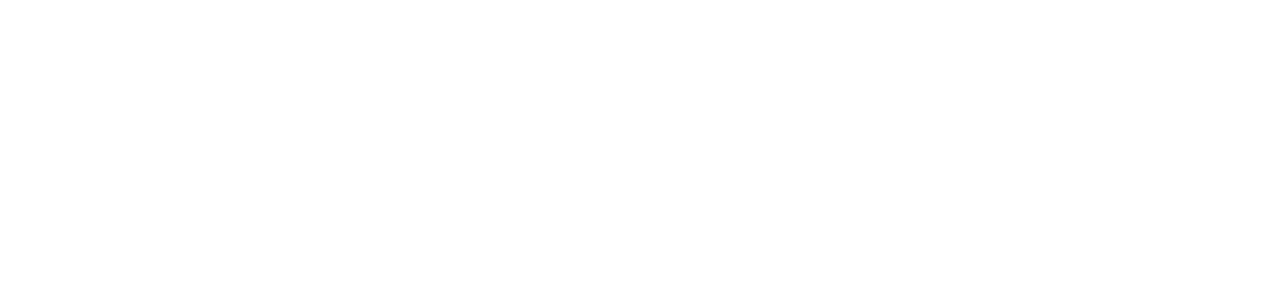
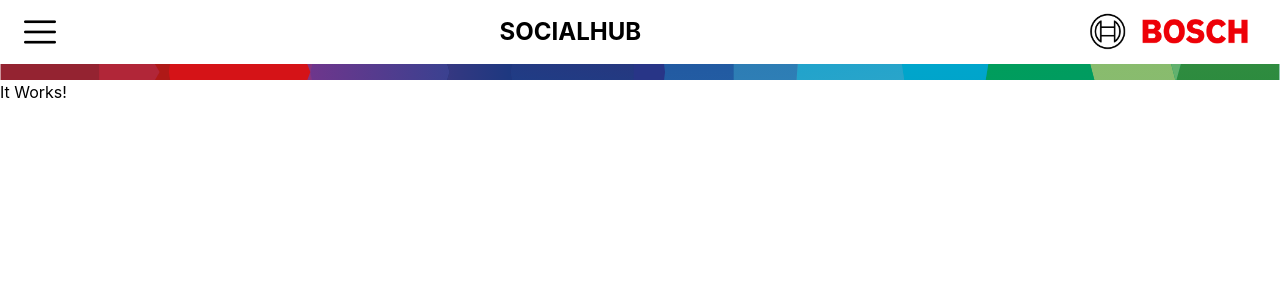
Before and after one commit to KetyJomes/SocialHub, a React (Vite) app in the folder frontend/: page /user-main in a window 1280 px wide. Before the commit this address had no page. Shown: the top 300 px of the page. Built offline with nearby package versions, Linux system fonts and the light colour scheme.

Commit message:
feat: header

```diff
--- a/frontend/src/App.tsx
+++ b/frontend/src/App.tsx
@@ -9,7 +9,7 @@
     <>
       <BrowserRouter>
         <Routes>
-          <Route path="/" element={<UserMain />} />
+          <Route path="/user-main" element={<UserMain />} />
         </Routes>
       </BrowserRouter>
     </>
--- /dev/null
+++ b/frontend/src/components/Header.jsx
@@ -0,0 +1,27 @@
+import supergraphic from "../assets/supergraphic.svg";
+import boschLogo from "../assets/BoschLogo.png";
+import menu from "../assets/menu.png";
+
+export const Header = () => {
+  return (
+    <main className="h-[10vh] w-full flex flex-col">
+      <div className="flex-1 flex items-center justify-between px-6">
+
+        <img src={menu} alt="Bosch" className="h-8 w-auto" />
+
+        <h1 className="text-2xl font-bold">SOCIALHUB</h1>
+
+        <img src={boschLogo} alt="Bosch" className="h-12 w-auto" />
+
+      </div>
+
+      <div className="h-[2vh]">
+        <img
+          src={supergraphic}
+          alt=""
+          className="w-full h-full object-cover"
+        />
+      </div>
+    </main>
+  );
+};
--- a/frontend/src/pages/UserMain.jsx
+++ b/frontend/src/pages/UserMain.jsx
@@ -1,7 +1,19 @@
+import { Header } from "../components/Header"
+
+
 export const UserMain = () => {
     return(
         <>
-            <h1>It Works!</h1>
+            <main className="user-main">
+                <Header/>
+
+                {/* conteudo */}
+                <div className="user-container">
+
+                    <h1>It Works!</h1>
+
+                </div>
+            </main>
         </>
     )
 }
```
Also changed, not shown: frontend/src/assets/menu.png (added).
